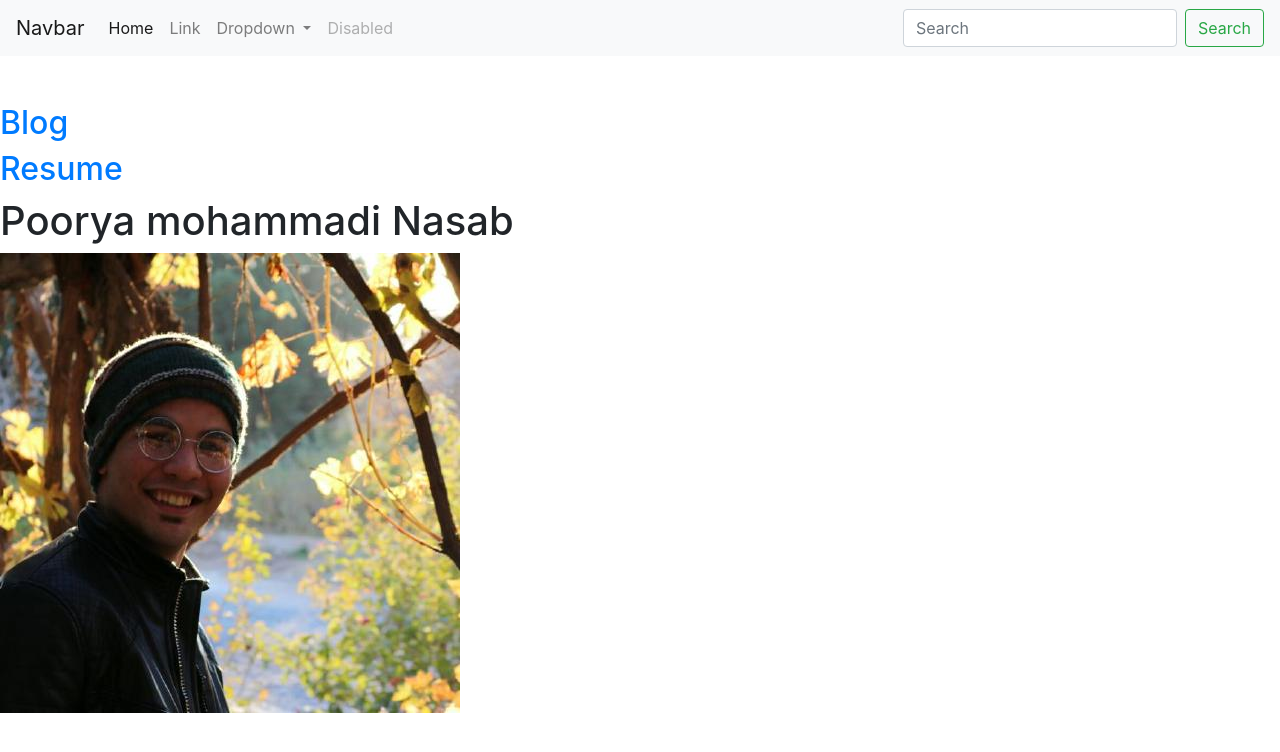
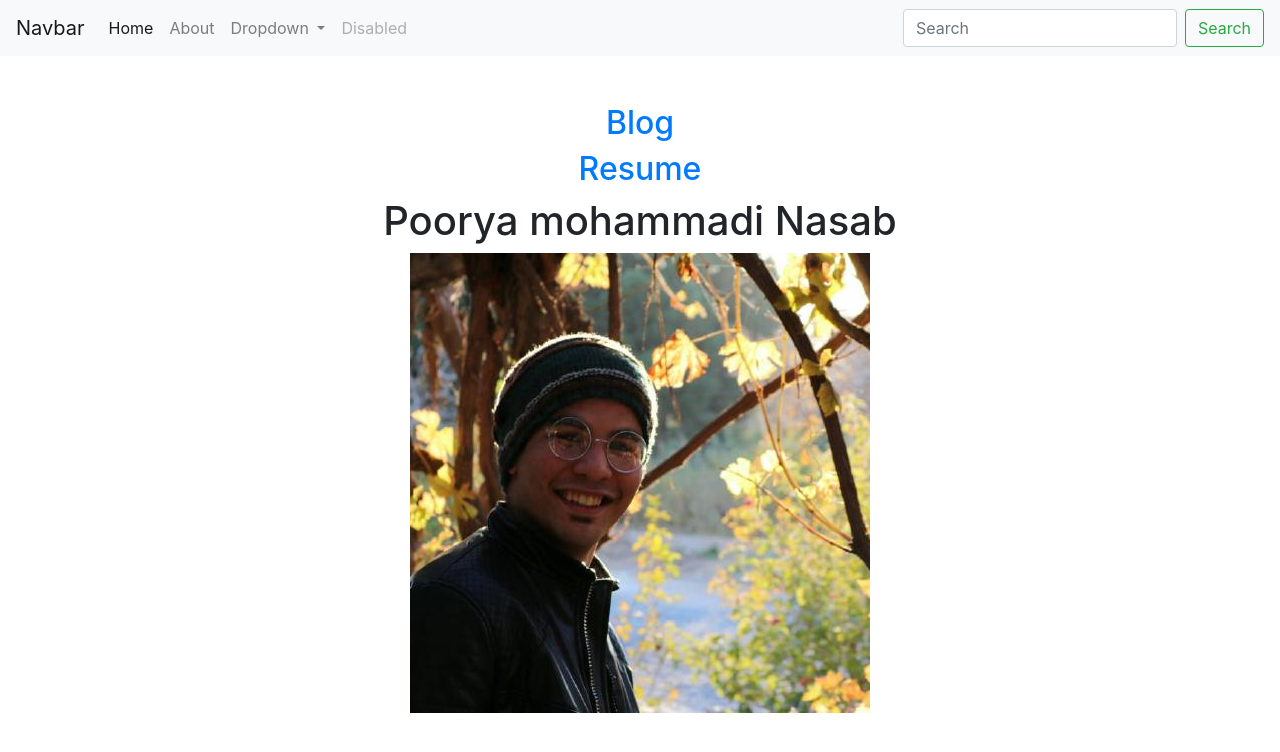
Before and after one commit to Pooryamn/Django_Portfolio, a Django app: page / in a window 1280 px wide. Shown: the top 752 px of the page. Run offline with Django 3.2, Linux system fonts and the light colour scheme; data that the repository does not hold is empty; some libraries are stand-ins or nearby versions.

Commit message:
add new icon for my website in tabs bar

```diff
--- a/portfolio/templates/portfolio/base.html
+++ b/portfolio/templates/portfolio/base.html
@@ -1,3 +1,5 @@
+{% load static %}
+
 <!doctype html>
 <html lang="en">
   <head>
@@ -7,8 +9,8 @@
 
     <!-- Bootstrap CSS -->
     <link rel="stylesheet" href="https://stackpath.bootstrapcdn.com/bootstrap/4.5.0/css/bootstrap.min.css" integrity="sha384-9aIt2nRpC12Uk9gS9baDl411NQApFmC26EwAOH8WgZl5MYYxFfc+NcPb1dKGj7Sk" crossorigin="anonymous">
-
-    <title>Hello, world!</title>
+    <link rel="icon" type="image/png" href="{% static "portfolio/logo.png" %}">
+    <title>Poorya Mohammadi</title>
   </head>
   <body>
 
@@ -24,7 +26,7 @@
         <a class="nav-link" href="#">Home <span class="sr-only">(current)</span></a>
       </li>
       <li class="nav-item">
-        <a class="nav-link" href="#">Link</a>
+        <a class="nav-link" href="#">About</a>
       </li>
       <li class="nav-item dropdown">
         <a class="nav-link dropdown-toggle" href="#" id="navbarDropdown" role="button" data-toggle="dropdown" aria-haspopup="true" aria-expanded="false">
@@ -48,9 +50,12 @@
   </div>
 </nav>
 
+    <div class="container text-center">
     {% block content %}
 
     {% endblock  %}
+
+    </div>
 
     <!-- Optional JavaScript -->
     <!-- jQuery first, then Popper.js, then Bootstrap JS -->
```
